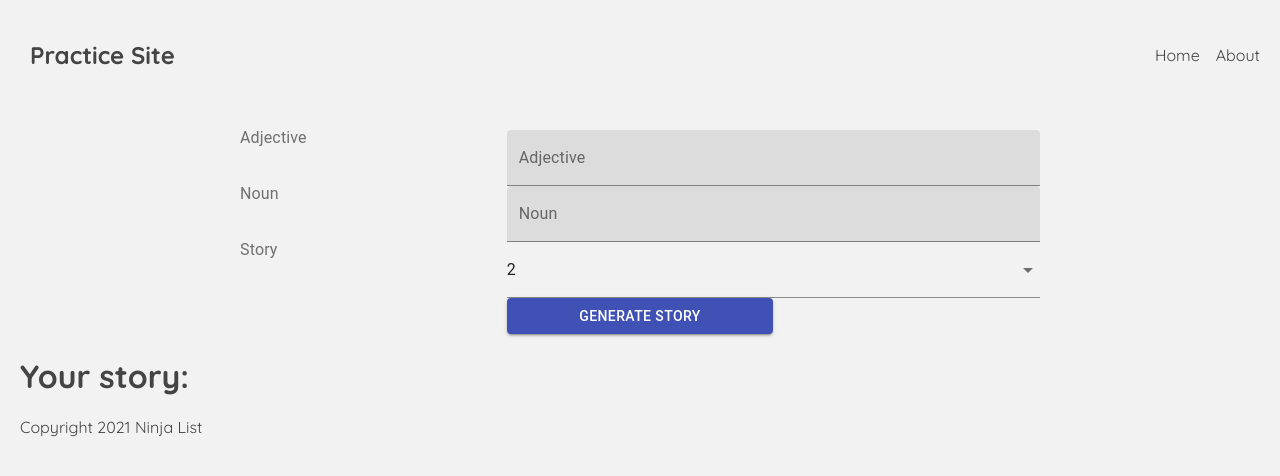
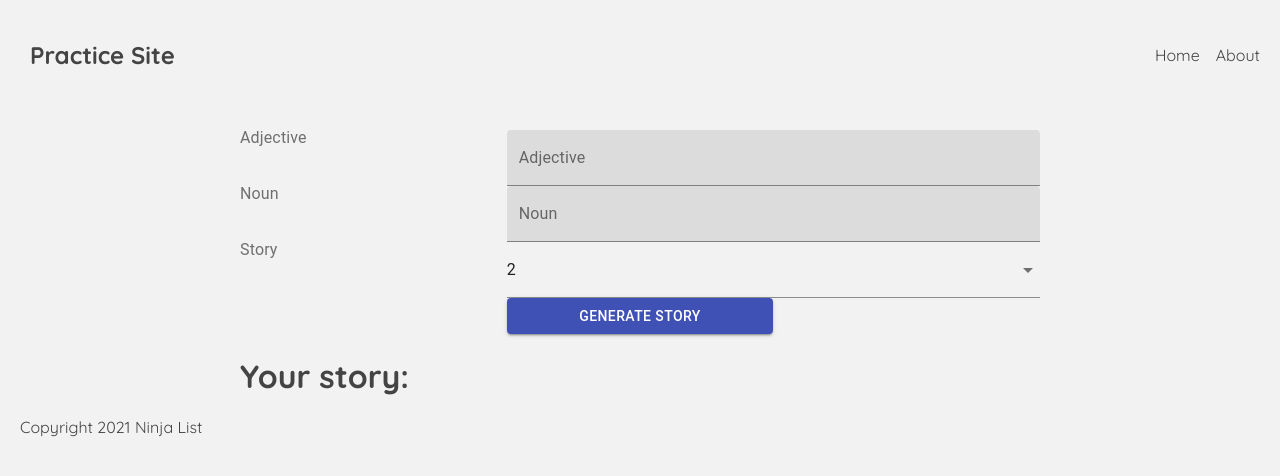
Before and after one commit to Jon-D-Smith/Next_JS_Practice, a Next.js app: page /form in a window 1280 px wide. Shown: the top 476 px of the page. Built offline with nearby package versions, Linux system fonts and the light colour scheme.

Commit message:
Added styling to the story component

```diff
--- a/pages/form.js
+++ b/pages/form.js
@@ -57,7 +57,7 @@ const Form = () => {
       <br />
       <Buttons text='Generate Story' variant="contained" color="primary" className={styles.inputButton} handleClick={handleSubmit} />
     </form>
-    <div>
+    <div className={styles.story}>
         <h1>Your story:</h1>
     {isVisible && <p className={styles.red}>{story}</p>}
     </div>
--- a/styles/Form.module.css
+++ b/styles/Form.module.css
@@ -1,6 +1,3 @@
-.red {
-  color: red;
-}
 .container {
   max-width: 800px;
   margin: 0 auto;
@@ -22,3 +19,12 @@
   grid-column: 2/4;
   background-color: aqua;
 }
+
+.story {
+  max-width: 800px;
+  margin: 0 auto;
+}
+
+.story p {
+  font-size: large;
+}
```
